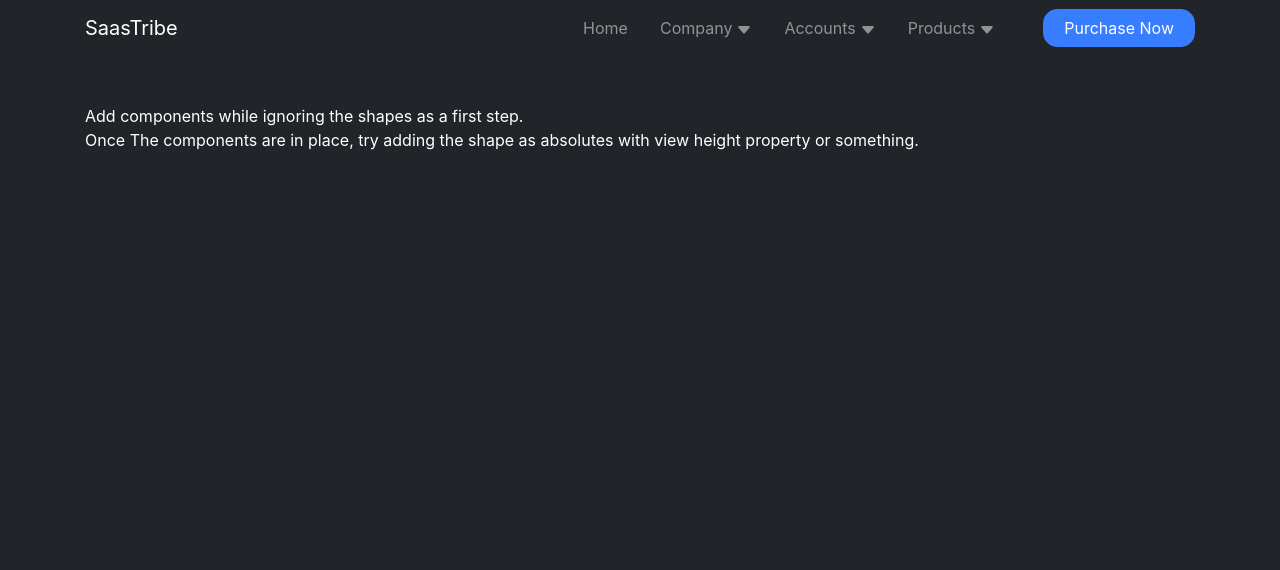
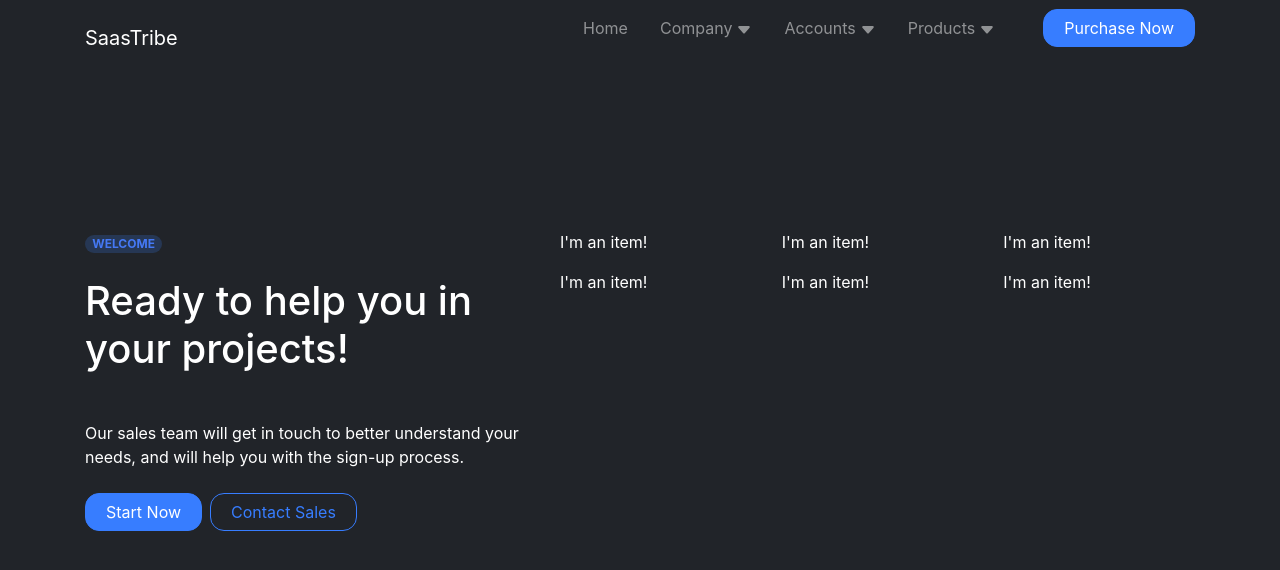
Before and after one commit to UserSina/react-saastribe-challenge, a React (Create React App) app: page / in a window 1280 px wide. Shown: the top 570 px of the page. Built offline with nearby package versions, Linux system fonts and the light colour scheme.

Commit message:
Add base home page

```diff
--- /dev/null
+++ b/src/components/ServiceItem.js
@@ -0,0 +1,7 @@
+export default function ServiceItem() {
+  return (
+    <article className="col-sm-4">
+      <p>I'm an item! </p>
+    </article>
+  );
+}
--- a/src/layout/AppNavbar.js
+++ b/src/layout/AppNavbar.js
@@ -16,8 +16,15 @@ export default function AppNavbar() {
           </div> */}
           <Navbar.Brand href="/">SaasTribe</Navbar.Brand>
           <Navbar.Toggle aria-controls="my-navbar"></Navbar.Toggle>
-          <Navbar.Collapse id="my-navbar">
-            <Nav className="ml-sm-auto mr-4">
+          <Navbar.Collapse
+            id="my-navbar"
+            style={{
+              backgroundColor: '#212429',
+              zIndex: 999,
+              paddingBottom: '20px',
+            }}
+          >
+            <Nav className="ml-sm-auto mr-4" bg="dark">
               <Nav.Link className="nav-item mr-3">Home</Nav.Link>
               <NavDropdown
                 className="mr-3"
@@ -43,7 +50,7 @@ export default function AppNavbar() {
                 <CaretDownFill className="ml-1" />
               </Nav.Link>
             </Nav>
-            <Button className="purchase-btn">Purchase Now</Button>
+            <Button className="btn-radius">Purchase Now</Button>
           </Navbar.Collapse>
         </Container>
       </Navbar>
--- a/src/pages/Home.js
+++ b/src/pages/Home.js
@@ -1,13 +1,47 @@
-import { Container } from 'react-bootstrap';
+import { Container, Badge, Button } from 'react-bootstrap';
+import ServiceItem from '../components/ServiceItem';
 
 export default function Home() {
   return (
-    <Container className="mt-5">
-      <p>
+    <Container className="view-center">
+      {/* <p>
         Add components while ignoring the shapes as a first step. <br /> Once
         The components are in place, try adding the shape as absolutes with view
         height property or something.
-      </p>
+      </p> */}
+      <section className="row">
+        <div className="col-lg-5 col-12">
+          <Badge
+            className="mb-4"
+            pill
+            variant="light-alt"
+            style={{ color: '#4579F5' }}
+          >
+            WELCOME
+          </Badge>
+          <h1>Ready to help you in your projects!</h1>
+          <p className="mt-5 mb-4">
+            Our sales team will get in touch to better understand your needs,
+            and will help you with the sign-up process.
+          </p>
+          <Button variant="primary" className="mr-2 btn-radius">
+            Start Now
+          </Button>
+          <Button variant="outline-primary" className="btn-radius">
+            Contact Sales
+          </Button>
+        </div>
+        <div className="col-lg-7 col-12">
+          <div className="row">
+            <ServiceItem />
+            <ServiceItem />
+            <ServiceItem />
+            <ServiceItem />
+            <ServiceItem />
+            <ServiceItem />
+          </div>
+        </div>
+      </section>
     </Container>
   );
 }
--- a/src/scss/App.scss
+++ b/src/scss/App.scss
@@ -5,4 +5,6 @@
 @import '../../node_modules/bootstrap/scss/bootstrap';
 
 // Main styles
-@import 'main';
+@import 'navbar';
+@import 'home';
+@import 'global';
--- a/src/scss/_custom.scss
+++ b/src/scss/_custom.scss
@@ -4,5 +4,6 @@ $body-color: #fff;
 
 $theme-colors: (
   'primary': #377dff,
-  'dark': #212429
+  'dark': #212429,
+  'light-alt': #263754,
 );
--- /dev/null
+++ b/src/scss/_global.scss
@@ -0,0 +1,10 @@
+// Any global states used by elements
+.btn-radius {
+  border-radius: 14px;
+  padding-right: 20px;
+  padding-left: 20px;
+}
+
+.view-center {
+  padding-top: 12%;
+}
--- /dev/null
+++ b/src/scss/_home.scss
@@ -0,0 +1,3 @@
+.mt-increased {
+  margin-top: 8%;
+}
```
Also changed, not shown: src/scss/_navbar.scss (renamed from src/scss/_main.scss, +0 -7 lines), src/App.css.
